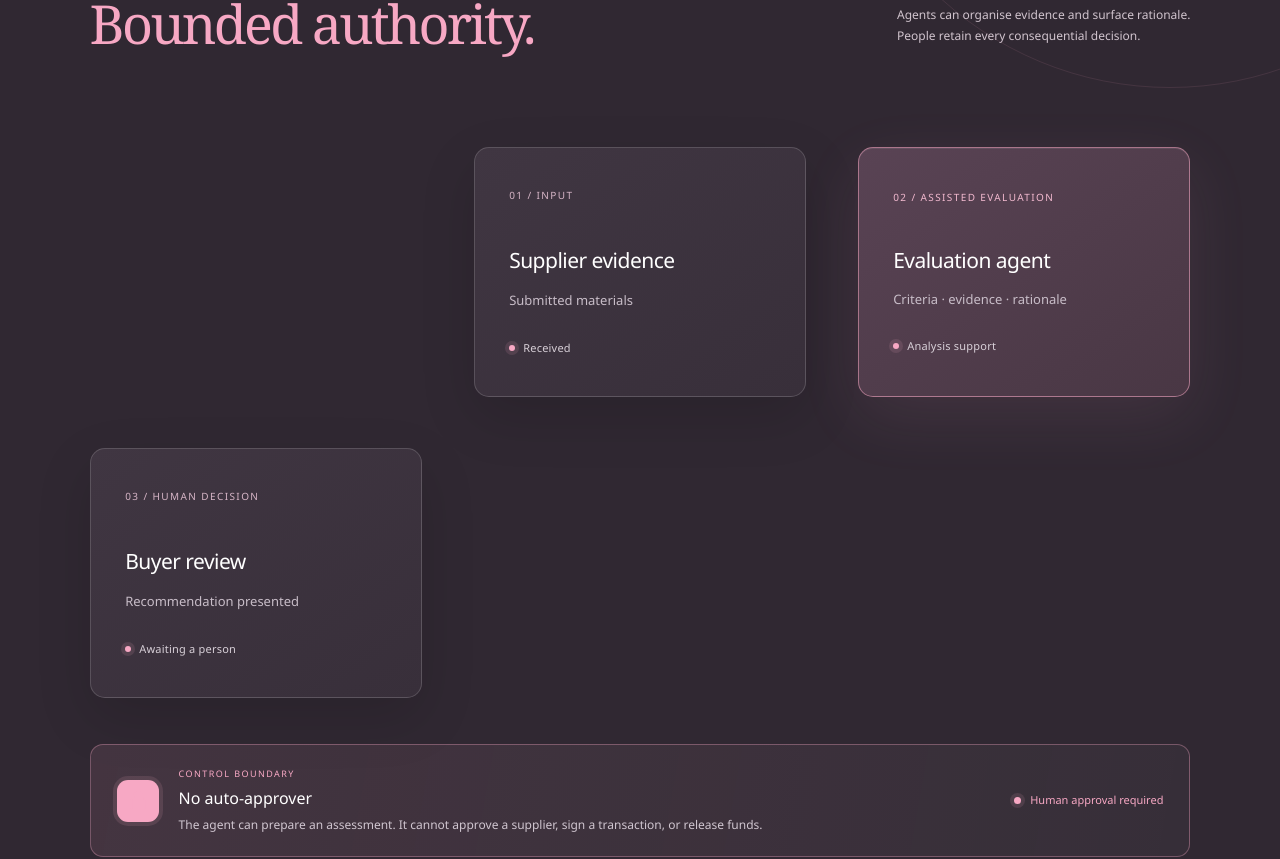
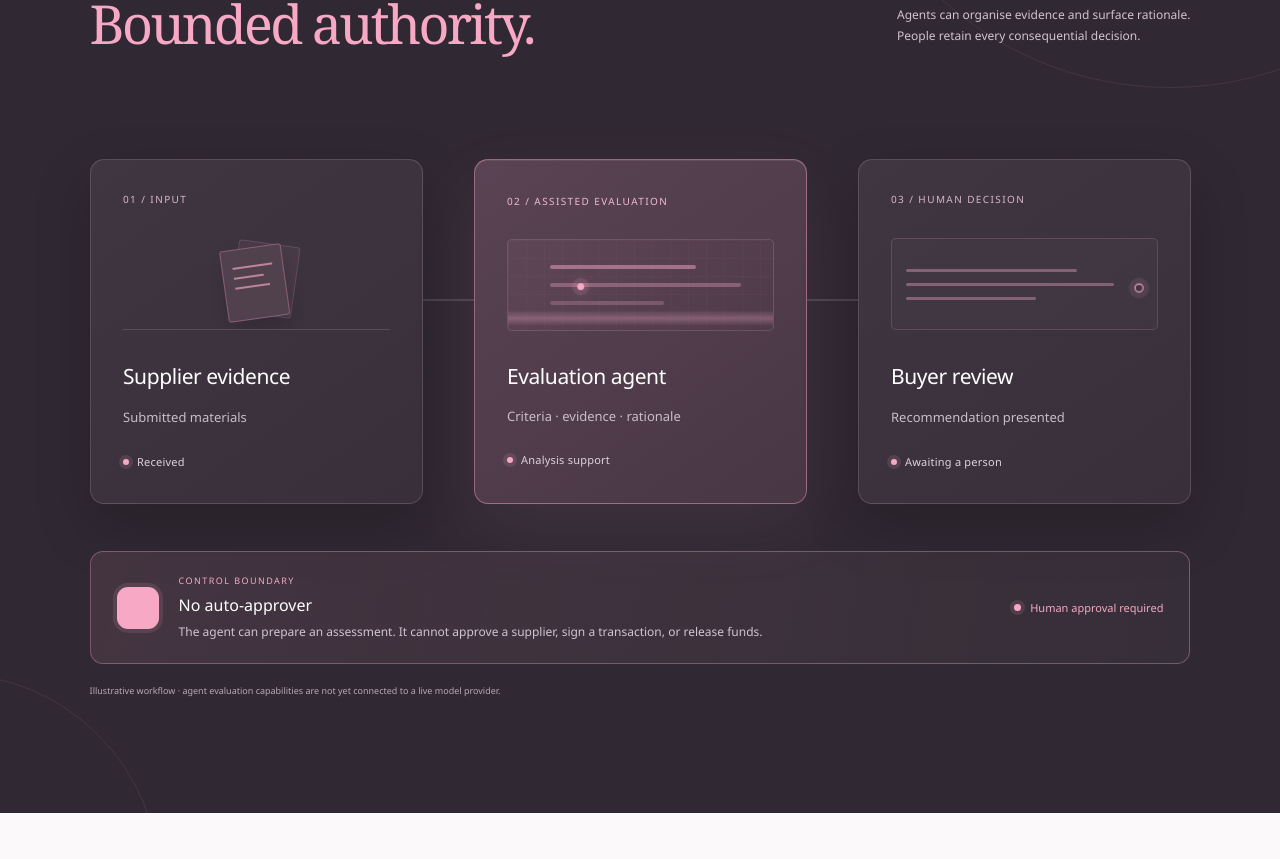
Before and after one commit to Lordprolific/alesxras, a Next.js app in the folder apps/web/: page / in a window 1280 px wide. Shown: the part 3220-4079 px from the top of the page. Built offline with nearby package versions, Linux system fonts and the light colour scheme.

Commit message:
Add scroll-replay motion to Section 04

```diff
--- a/apps/web/src/app/globals.css
+++ b/apps/web/src/app/globals.css
@@ -1030,3 +1030,67 @@ html.has-scroll-reveals .public-site .site-reveal.is-revealed { opacity: 1; tran
 .public-site .section-index,
 .public-site .hero-kicker { font-weight: 400 !important; }
 .public-site .network-warning { font-weight: 400 !important; }
+
+
+/* Section 04 — animated evidence hand-off; scroll-linked so the sequence replays on re-entry */
+.public-site .intelligence-flow { position:relative; display:grid; grid-template-columns:repeat(3,minmax(0,1fr)); align-items:stretch; gap:clamp(18px,3.2vw,46px); padding:30px 0 26px; overflow:visible; }
+.public-site .workflow-rail { position:absolute; z-index:0; top:50%; left:12%; right:12%; height:2px; transform:translateY(-30px); background:rgb(255 255 255 / 13%); overflow:visible; }
+.public-site .workflow-rail-progress { position:absolute; inset:0; transform-origin:left center; background:linear-gradient(90deg,#F7A8C4,#d8a2bb,#F7A8C4); box-shadow:0 0 14px rgb(247 168 196 / 30%); animation:ales-flow-progress 3.8s cubic-bezier(.65,0,.25,1) infinite; }
+.public-site .workflow-pulse { position:absolute; top:50%; width:7px; height:7px; margin-top:-3px; border-radius:50%; background:#F7A8C4; box-shadow:0 0 0 5px rgb(247 168 196 / 12%),0 0 18px rgb(247 168 196 / 60%); animation:ales-flow-pulse 3.8s linear infinite; }
+.public-site .workflow-pulse.pulse-a { animation-delay:0s; }.public-site .workflow-pulse.pulse-b { animation-delay:1.9s; }
+@keyframes ales-flow-progress { 0% { transform:scaleX(0); opacity:.45; } 12%,78% { opacity:1; } 100% { transform:scaleX(1); opacity:.55; } }
+@keyframes ales-flow-pulse { 0% { left:0; opacity:0; } 12% { opacity:1; } 88% { opacity:1; } 100% { left:100%; opacity:0; } }
+.public-site .flow-stage { z-index:1; min-height:300px; padding:clamp(22px,2.5vw,34px); border:1px solid rgb(255 255 255 / 14%); border-radius:14px; background:linear-gradient(155deg,#403642,#352d37); box-shadow:0 22px 58px rgb(0 0 0 / 18%); }
+.public-site .flow-stage:hover { transform:translateY(-4px); border-color:rgb(247 168 196 / 42%); }
+.public-site .flow-stage-index { margin-bottom:24px; color:#d9b6c8; font-size:10px; letter-spacing:.14em; font-weight:400; }
+.public-site .flow-stage strong { color:#fff; font-size:clamp(17px,1.65vw,21px); font-weight:400; letter-spacing:-.02em; }
+.public-site .flow-stage small { color:#c8bdc8; font-size:13px; margin-top:8px; }
+.public-site .flow-state { margin-top:20px; color:#ded4dc; font-size:11px; }
+.public-site .flow-state i { background:#F7A8C4; box-shadow:0 0 0 4px rgb(247 168 196 / 12%); }
+.public-site .agent-core { border-color:rgb(247 168 196 / 44%); background:linear-gradient(155deg,#51404f,#403442); box-shadow:0 24px 68px rgb(247 168 196 / 8%),inset 0 1px rgb(255 255 255 / 7%); }
+.public-site .evidence-visual,.public-site .evaluation-visual,.public-site .review-visual { position:relative; width:100%; height:92px; margin:0 0 24px; overflow:hidden; border-bottom:1px solid rgb(255 255 255 / 13%); }
+.public-site .evidence-sheet { position:absolute; width:62px; height:72px; top:9px; left:calc(50% - 31px); border:1px solid rgb(247 168 196 / 32%); border-radius:3px; background:#51404d; transform:rotate(-8deg); }
+.public-site .sheet-back { left:calc(50% - 22px); top:5px; opacity:.55; transform:rotate(8deg); }
+.public-site .sheet-front { display:flex; flex-direction:column; gap:8px; padding:17px 10px; box-shadow:0 12px 24px rgb(0 0 0 / 18%); animation:evidence-arrive 3.8s ease-in-out infinite; }
+.public-site .evidence-sheet i { display:block; width:100%; height:2px; background:rgb(247 168 196 / 68%); }
+.public-site .evidence-sheet i:nth-child(2) { width:75%; }.public-site .evidence-sheet i:nth-child(3) { width:88%; }
+.public-site .evidence-arrival { position:absolute; top:43px; left:calc(50% - 52px); width:10px; height:10px; border:1px solid #F7A8C4; border-radius:50%; opacity:0; animation:evidence-dot 3.8s ease-in-out infinite; }
+@keyframes evidence-arrive { 0%,12% { opacity:.55; transform:translateX(-18px) rotate(-8deg); } 32%,78% { opacity:1; transform:translateX(0) rotate(-8deg); } 100% { opacity:.55; transform:translateX(-18px) rotate(-8deg); } }
+@keyframes evidence-dot { 0%,12% { opacity:0; transform:translateX(-12px) scale(.6); } 30%,55% { opacity:1; transform:translateX(0) scale(1); } 75%,100% { opacity:0; transform:translateX(12px) scale(.6); } }
+.public-site .evaluation-visual { border:1px solid rgb(247 168 196 / 18%); border-radius:5px; background:linear-gradient(135deg,rgb(247 168 196 / 5%),transparent); }
+.public-site .evaluation-grid { position:absolute; inset:0; opacity:.3; background-image:linear-gradient(rgb(247 168 196 / 12%) 1px,transparent 1px),linear-gradient(90deg,rgb(247 168 196 / 12%) 1px,transparent 1px); background-size:18px 18px; }
+.public-site .evaluation-row { position:absolute; left:16%; height:4px; border-radius:4px; background:rgb(247 168 196 / 48%); }
+.public-site .evaluation-row.row-one { top:25px; width:55%; }.public-site .evaluation-row.row-two { top:43px; width:72%; opacity:.7; }.public-site .evaluation-row.row-three { top:61px; width:43%; opacity:.5; }
+.public-site .evaluation-scan { position:absolute; z-index:2; left:0; right:0; top:-15px; height:16px; background:linear-gradient(180deg,transparent,rgb(247 168 196 / 32%),transparent); animation:evaluation-scan 2.6s ease-in-out infinite; }
+.public-site .evaluation-cursor { position:absolute; z-index:3; top:40px; left:14%; width:7px; height:7px; border-radius:50%; background:#F7A8C4; box-shadow:0 0 0 5px rgb(247 168 196 / 12%),0 0 16px rgb(247 168 196 / 50%); animation:evaluation-cursor 3.8s ease-in-out infinite; }
+@keyframes evaluation-scan { 0% { transform:translateY(0); opacity:0; } 20% { opacity:1; } 80% { opacity:1; } 100% { transform:translateY(112px); opacity:0; } }
+@keyframes evaluation-cursor { 0%,10% { transform:translate(0,0); } 35% { transform:translate(80px,-15px); } 65% { transform:translate(155px,15px); } 90%,100% { transform:translate(0,0); } }
+.public-site .review-visual { display:flex; flex-direction:column; justify-content:center; gap:11px; padding:10px 14px; border:1px solid rgb(247 168 196 / 18%); border-radius:5px; background:rgb(255 255 255 / 2%); }
+.public-site .review-line { display:block; width:72%; height:3px; border-radius:3px; background:rgb(247 168 196 / 38%); transform-origin:left; animation:review-lines 3.8s ease-in-out infinite; }
+.public-site .review-line.line-two { width:88%; animation-delay:.18s; }.public-site .review-line.line-three { width:55%; animation-delay:.36s; }
+.public-site .review-marker { position:absolute; right:14px; top:50%; width:8px; height:8px; border:1px solid #F7A8C4; border-radius:50%; box-shadow:0 0 0 5px rgb(247 168 196 / 10%); animation:review-marker 3.8s ease-in-out infinite; }
+@keyframes review-lines { 0%,15% { transform:scaleX(.45); opacity:.35; } 45%,85% { transform:scaleX(1); opacity:1; } 100% { transform:scaleX(.45); opacity:.35; } }
+@keyframes review-marker { 0%,30% { transform:scale(.7); opacity:.35; } 55%,85% { transform:scale(1.15); opacity:1; } 100% { transform:scale(.7); opacity:.35; } }
+@supports (animation-timeline:view()) {
+  .public-site .intelligence-head,.public-site .intelligence-flow,.public-site .human-authority-strip,.public-site .illustrative-caption { animation:ales-section-enter linear both; animation-timeline:view(); animation-range:entry 0% entry 42%; }
+  .public-site .flow-stage { animation:ales-stage-enter linear both; animation-timeline:view(); animation-range:entry 0% entry 48%; }
+  .public-site .flow-stage:nth-of-type(1) { animation-delay:0ms; }
+  .public-site .flow-stage:nth-of-type(2) { animation-delay:90ms; }
+  .public-site .flow-stage:nth-of-type(3) { animation-delay:180ms; }
+}
+@keyframes ales-section-enter { from { opacity:.25; transform:translateY(28px); } to { opacity:1; transform:translateY(0); } }
+@keyframes ales-stage-enter { from { opacity:.2; transform:translateY(34px) scale(.985); filter:blur(3px); } to { opacity:1; transform:translateY(0) scale(1); filter:blur(0); } }
+@media (max-width:760px) {
+ .public-site .intelligence-flow { grid-template-columns:minmax(0,1fr); gap:15px; padding-top:8px; }
+ .public-site .workflow-rail { top:7%; bottom:7%; left:25px; right:auto; width:2px; height:auto; transform:none; }
+ .public-site .workflow-rail-progress { background:linear-gradient(180deg,#F7A8C4,#d8a2bb,#F7A8C4); transform-origin:top center; animation-name:ales-flow-progress-mobile; }
+ .public-site .workflow-pulse { left:50%; top:0; margin:0 0 0 -3px; animation-name:ales-flow-pulse-mobile; }
+ .public-site .flow-stage { min-height:230px; padding:22px 22px 22px 48px; }
+ .public-site .evidence-visual,.public-site .evaluation-visual,.public-site .review-visual { max-width:260px; }
+ .public-site .human-authority-strip { gap:14px; }
+}
+@keyframes ales-flow-progress-mobile { 0% { transform:scaleY(0); } 100% { transform:scaleY(1); } }
+@keyframes ales-flow-pulse-mobile { 0% { top:0; opacity:0; } 12%,88% { opacity:1; } 100% { top:100%; opacity:0; } }
+@media (prefers-reduced-motion:reduce) {
+ .public-site .intelligence-section *,.public-site .intelligence-section *::before,.public-site .intelligence-section *::after { animation:none !important; transition:none !important; scroll-behavior:auto !important; }
+}
```
